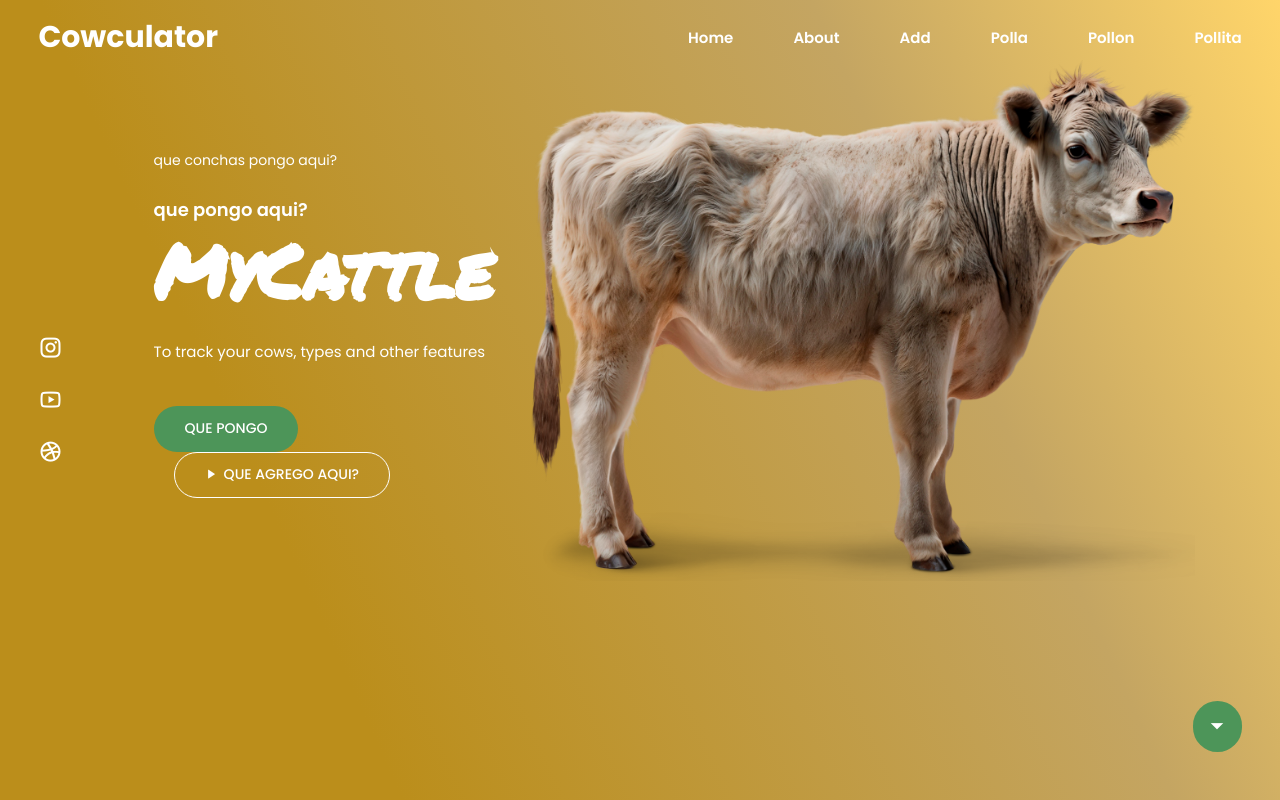
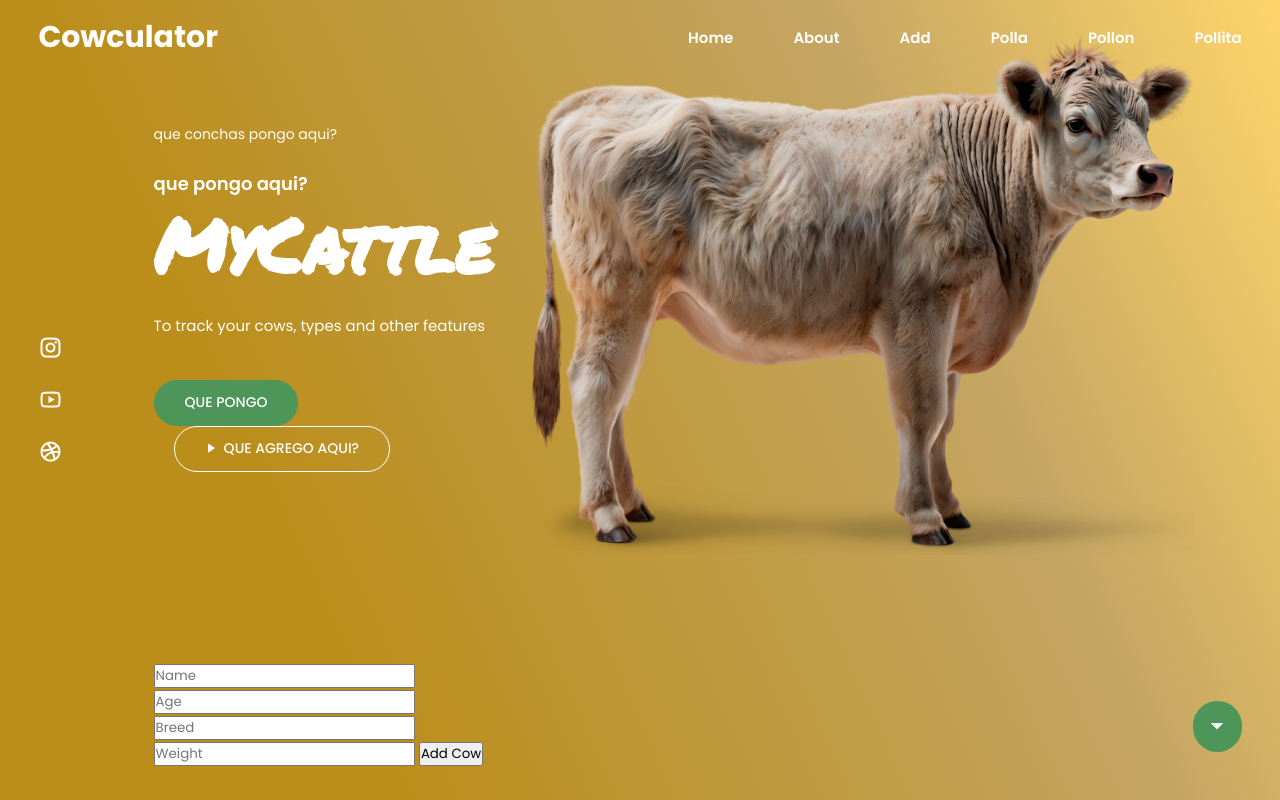
Before and after one commit to JBertrandP/Cowculator, a Flask app: page /mycattle in a window 1280 px wide. Run offline with Flask 3, Linux system fonts and the light colour scheme; some libraries are stand-ins or nearby versions.

Commit message:
Se agrego AJAX

```diff
--- a/app.py
+++ b/app.py
@@ -1,4 +1,4 @@
-from flask import Flask, request, render_template, redirect, url_for,session
+from flask import Flask, request, render_template, redirect, url_for,session,jsonify
 from werkzeug.security import generate_password_hash,check_password_hash
 from backend import db_methods
 import base64
@@ -126,9 +126,17 @@ def formmyranch_post():
 def mycattle_render():
     return render_template("MyCattle.html")
 
-@app.route('/add_cow')
+@app.route('/add_cow', methods=['POST'])
 def add_cow():
-    request.form['']
+    cow_data = request.json
+    # Here you’d typically save the cow to a database, for this example we'll just mock it
+    new_cow = {
+        "id": 1,  # This would be generated by your database in a real app
+        "name": cow_data["name"],
+        "age": cow_data["age"],
+        "weight": cow_data["weight"]
+    }
+    return jsonify(new_cow), 201
 
 
 if __name__ == ("__main__"):
--- a/frontend/static/js/ScriptMyCattle.js
+++ b/frontend/static/js/ScriptMyCattle.js
@@ -1,3 +1,47 @@
+function add_cow() {
+    // Get data from the form inputs
+    const cowData = {
+      name: document.getElementById("name").value,
+      age: document.getElementById("age").value,
+      breed: document.getElementById("breed").value,
+      weight: document.getElementById("weight").value
+    };
+
+    // Send an AJAX request using fetch
+    fetch('/add_cow', {
+      method: 'POST',
+      headers: {
+        'Content-Type': 'application/json'
+      },
+      body: JSON.stringify(cowData)
+    })
+    .then(response => response.json())
+    .then(data => {
+
+        const cowDisplay = document.getElementById("cowDisplay");
+
+        // Create a new cow information block
+        const newCowHTML = `
+          <div class="cow-info">
+            <h2>Added Cow:</h2>
+            <p>ID: ${data.id}</p>
+            <p>Name: ${data.name}</p>
+            <p>Age: ${data.age}</p>
+            <p>Weight: ${data.weight}</p>
+          </div>
+        `;
+
+        // Append the new cow info to the existing content
+        cowDisplay.innerHTML += newCowHTML;
+
+
+      document.getElementById("cowForm").reset();
+    })
+    .catch(error => console.error('Error:', error));
+  }
+
+
+
 let menu = document.querySelector('#menu-icon');
 let navlist = document.querySelector('.navlist');
 
--- a/frontend/templates/MyCattle.html
+++ b/frontend/templates/MyCattle.html
@@ -5,7 +5,7 @@
     <meta name="viewport" content="width=device-width, initial-scale=1.0">
     <title>MyCattle</title>
 
-    <link rel="stylesheet"  type="text/css"    href="StyleMyCattle.css">
+    <link rel="stylesheet"  type="text/css"    href="{{ url_for('static', filename = 'css/StyleMyCattle.css')}}">
 
     <link rel="stylesheet"
         href="{{ url_for('static', filename = 'css/StyleMyCattle.css')}}">
@@ -17,6 +17,7 @@
     <link rel="preconnect" href="https://fonts.googleapis.com">
     <link rel="preconnect" href="https://fonts.gstatic.com"     crossorigin>
     <link href="https://fonts.googleapis.com/css2?family=Permanent+Marker&family=Poppins:wght@300;400;500;600;700;800;900&display=swap"    rel="stylesheet">
+
 </head>
 <body>
     <header>
@@ -76,16 +77,19 @@
 
 
         <div>
+            <!-- AJAX Request-->
+            <form id = "cow_form">
+                <input type="text" placeholder="Name" id="name">
+                <input type="number" placeholder = "Age"  id = "age">
+                <input type="text" placeholder = "Breed" id="breed">
+                <input type="number" placeholder = "Weight" id="weight">
 
-            <form action="/add" method="post">
-
-
-
-
-
-
+                <button type="button" onclick="add_cow()"> Add Cow</button>
 
             </form>
+
+            <div id="cowDisplay"></div>
+
 
 
 
@@ -107,7 +111,7 @@
     </div>
 
     <script src="https://unpkg.com/scrollreveal"></script>
+    <script src="{{ url_for('static', filename = 'js/ScriptMyCattle.js')}}"> </script>
 
-    <script src="{{ url_for('static', filename = 'js/ScriptMyCattle.js')}}"> </script>
 </body>
 </html>
```
